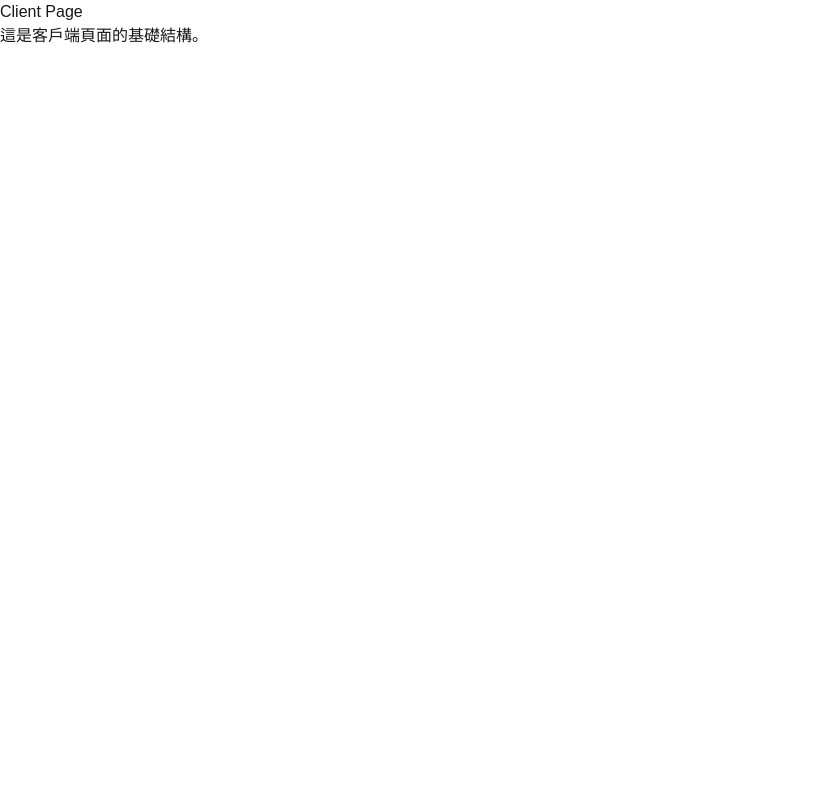
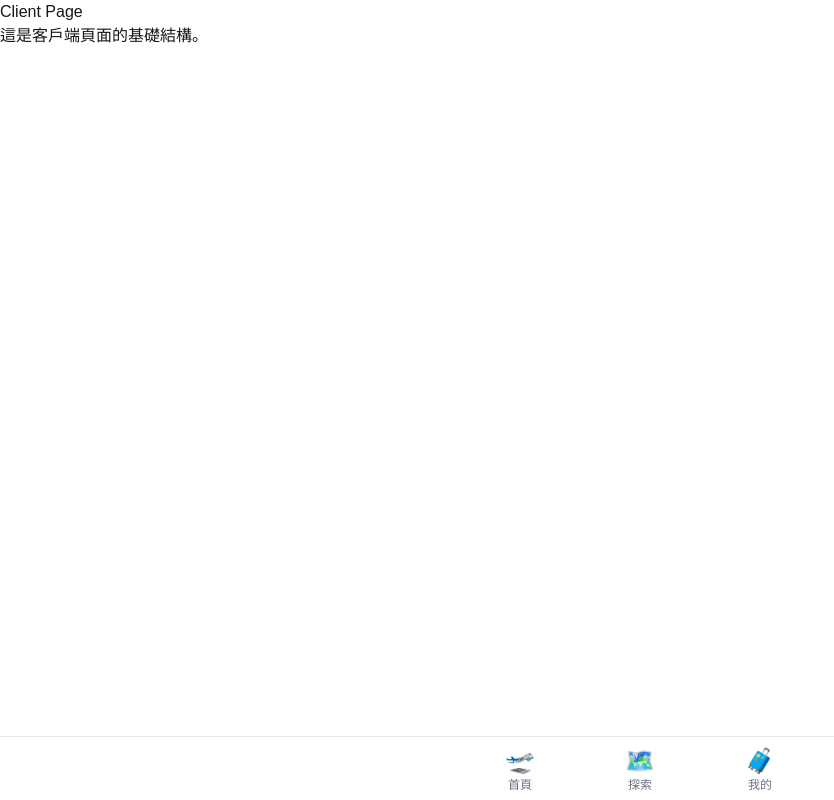
Before and after one commit to ac7x/lin-llc-liff, a Next.js app: page /client in a window 1280 px wide. Shown: the whole page, without its empty margins (0-834 px from the left). Built offline with nearby package versions, Linux system fonts and the light colour scheme.

Commit message:
feat: 新增 GlobalBottomNav 組件並更新客戶端頁面結構

```diff
--- a/src/app/client/page.tsx
+++ b/src/app/client/page.tsx
@@ -1,10 +1,12 @@
 import React from 'react';
+import { GlobalBottomNav } from '@/modules/shared/interfaces/navigation/GlobalBottomNav';
 
 const ClientPage: React.FC = () => {
   return (
-    <div>
+    <div className="pb-16">
       <h1>Client Page</h1>
       <p>這是客戶端頁面的基礎結構。</p>
+      <GlobalBottomNav />
     </div>
   );
 };
--- /dev/null
+++ b/src/modules/shared/interfaces/navigation/GlobalBottomNav.tsx
@@ -0,0 +1,66 @@
+'use client';
+
+import Link from 'next/link';
+import { usePathname } from 'next/navigation';
+import { ReactNode } from 'react';
+
+interface NavItem {
+  href: string;
+  icon: ReactNode;
+  label: string;
+  active: boolean;
+}
+
+interface GlobalBottomNavProps {
+  items?: NavItem[];
+}
+
+const defaultNavItems: NavItem[] = [
+  {
+    href: '/client/home',
+    icon: '🛫',
+    label: '首頁',
+    active: false
+  },
+  {
+    href: '/client/dashboard',
+    icon: '🗺️',
+    label: '探索',
+    active: false
+  },
+  {
+    href: '/client/profile',
+    icon: '🧳',
+    label: '我的',
+    active: false
+  }
+];
+
+export function GlobalBottomNav({ items = defaultNavItems }: GlobalBottomNavProps) {
+  const pathname = usePathname();
+
+  // 設 NavItem 如果沒有提供
+  const navItems = (items && items.length > 0 ? items : defaultNavItems).map(item => ({
+    ...item,
+    active: pathname === item.href
+  }));
+
+  return (
+    <div className="fixed bottom-0 left-0 z-50 w-full h-16 bg-white border-t border-gray-200">
+      <div className="flex h-full mx-auto justify-center">
+        {navItems.map((item, index) => (
+          <Link
+            key={index}
+            href={item.href}
+            className={`flex-1 inline-flex flex-col items-center justify-center px-5 max-w-[120px] ${
+              item.active ? 'text-[#00B900]' : 'text-gray-500 hover:text-[#00B900]'
+            }`}
+          >
+            <div className="text-2xl">{item.icon}</div>
+            <span className="text-xs">{item.label}</span>
+          </Link>
+        ))}
+      </div>
+    </div>
+  );
+}
```
